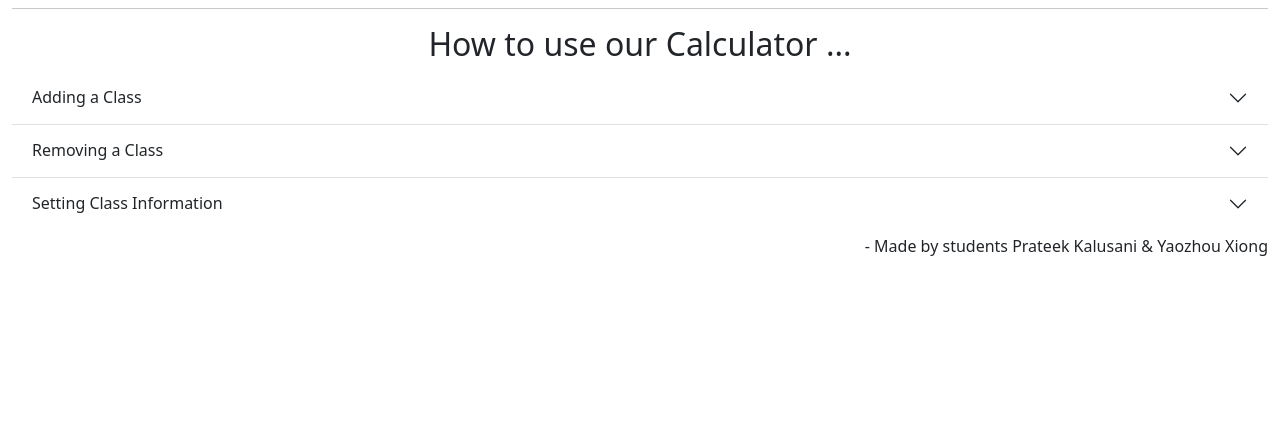
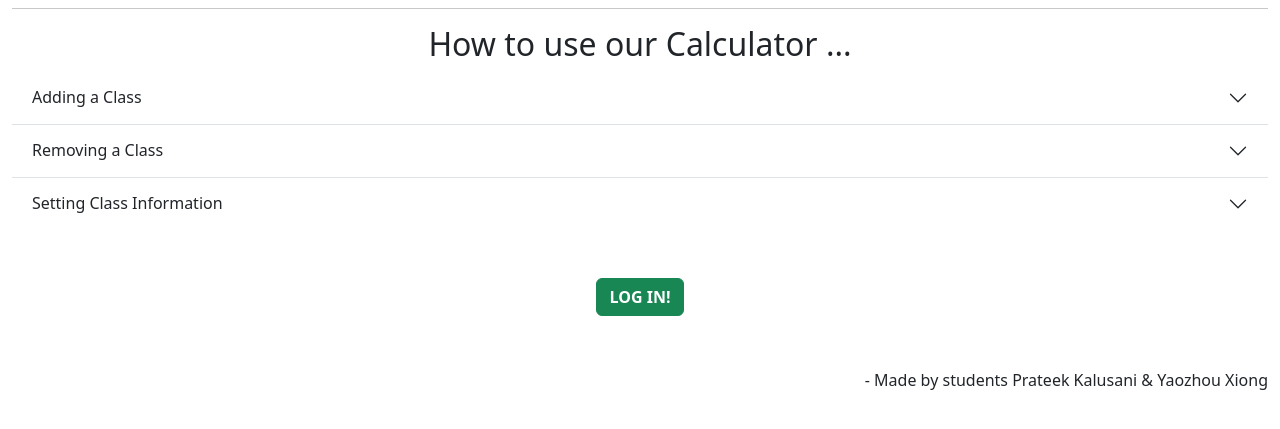
Before and after one commit to yaoyao082008/FBLA-main-main, a Flask app: page / in a window 1280 px wide. Shown: the part 276-705 px from the top of the page. Run offline with Flask 3, Linux system fonts and the light colour scheme; some libraries are stand-ins or nearby versions.

Commit message:
more fluid navigation

```diff
--- a/templates/index.html
+++ b/templates/index.html
@@ -51,6 +51,15 @@
           </div>
         </div>
     </div>
+    {% if logged_in %}
+    <div class="py-5 text-center">
+      <a href="/calculator" class="btn btn-success fw-bold"> CALCULATE !</a>
+    </div>
+    {% else %}
+    <div class="py-5 text-center">
+      <a onclick="googleLogin()" class="btn btn-success fw-bold"> LOG IN!</a>
+    </div>
+    {% endif %}
     <p class="text-end py-1">- Made by students Prateek Kalusani & Yaozhou Xiong </p>
 </div>
 
```
